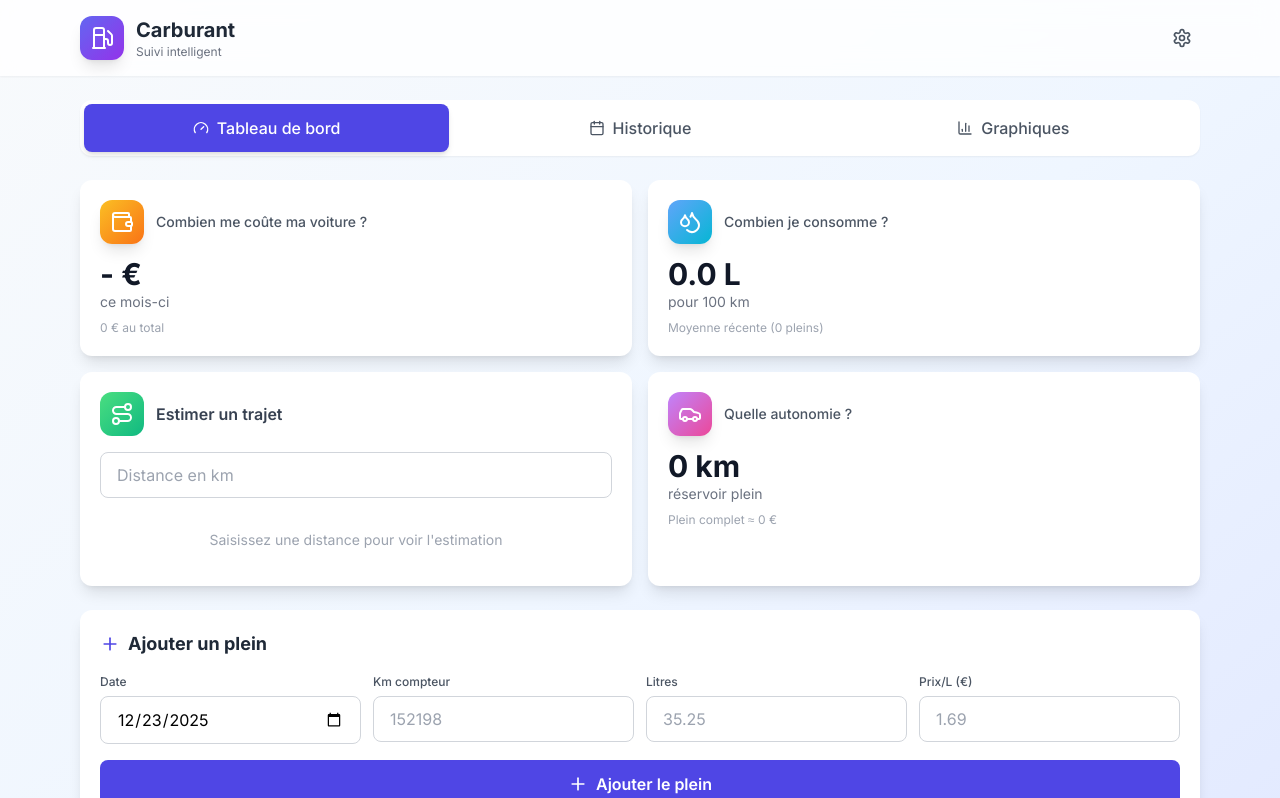
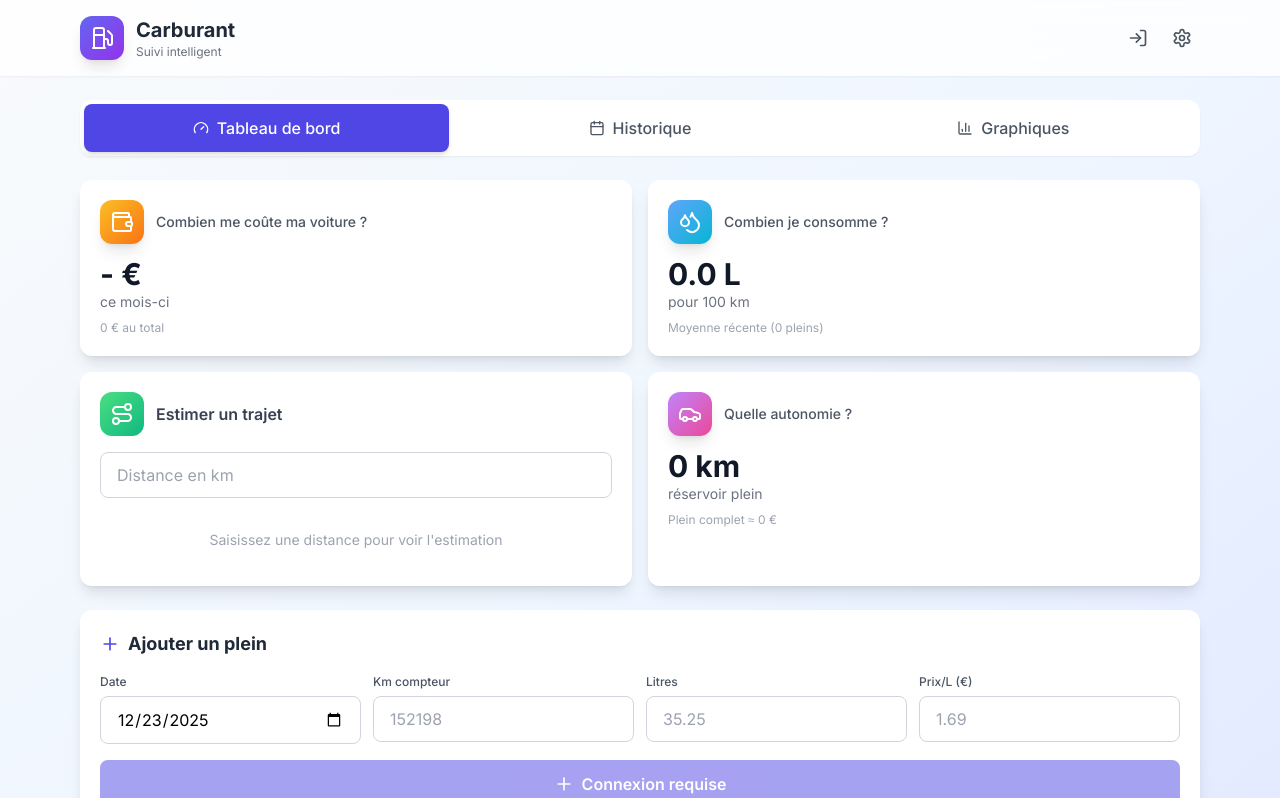
Before and after one commit to TabarBaptiste/fuel, a Next.js app: page / in a window 1280 px wide. Shown: the top 798 px of the page. Built offline with nearby package versions, Linux system fonts and the light colour scheme; no server answers; the database is empty.

Commit message:
feat: Ajouter l'authentification par code PIN et améliorer l'interface utilisateur

```diff
--- a/components/FuelConsumptionApp.tsx
+++ b/components/FuelConsumptionApp.tsx
@@ -25,6 +25,9 @@ export default function FuelConsumptionApp({ initialEntries }: Props) {
   const [tripDistance, setTripDistance] = useState('')
   const [showSettings, setShowSettings] = useState(false)
   const [activeTab, setActiveTab] = useState<'dashboard' | 'history' | 'charts'>('dashboard')
+  const [isAuthenticated, setIsAuthenticated] = useState(false)
+  const [loginError, setLoginError] = useState<string | null>(null)
+  const [loginLoading, setLoginLoading] = useState(false)
 
   const [newEntry, setNewEntry] = useState<NewEntryForm>({
     date: new Date().toISOString().split('T')[0],
@@ -116,6 +119,28 @@ export default function FuelConsumptionApp({ initialEntries }: Props) {
     if (e.key === 'Enter' && !isLoading) addEntry()
   }, [addEntry, isLoading])
 
+  const handleLogin = useCallback(async (pin: string) => {
+    setLoginLoading(true)
+    setLoginError(null)
+
+    // Simuler un délai pour l'UX
+    await new Promise(resolve => setTimeout(resolve, 500))
+
+    const correctPin = process.env.NEXT_PUBLIC_PIN_CODE
+    if (pin === correctPin) {
+      setIsAuthenticated(true)
+    } else {
+      setLoginError('Code incorrect. Veuillez réessayer.')
+    }
+
+    setLoginLoading(false)
+  }, [])
+
+  const handleLogout = useCallback(() => {
+    setIsAuthenticated(false)
+    setLoginError(null)
+  }, [])
+
   return (
     <div className="min-h-screen bg-gradient-to-br from-slate-50 via-blue-50 to-indigo-100">
       <Header
@@ -124,6 +149,11 @@ export default function FuelConsumptionApp({ initialEntries }: Props) {
         onToggleSettings={() => setShowSettings(!showSettings)}
         onTankCapacityChange={setTankCapacity}
         defaultCapacity={DEFAULT_TANK_CAPACITY}
+        isAuthenticated={isAuthenticated}
+        onLogin={handleLogin}
+        onLogout={handleLogout}
+        loginLoading={loginLoading}
+        loginError={loginError}
       />
 
       <main className="max-w-6xl mx-auto px-4 py-6 space-y-6 pb-24">
@@ -151,6 +181,7 @@ export default function FuelConsumptionApp({ initialEntries }: Props) {
             onKeyPress={handleKeyPress}
             isLoading={isLoading}
             onAddEntry={addEntry}
+            isAuthenticated={isAuthenticated}
           />
         )}
 
@@ -160,6 +191,7 @@ export default function FuelConsumptionApp({ initialEntries }: Props) {
             onDelete={deleteEntry}
             deletingId={deletingId}
             hasEntries={entries.length > 0}
+            isAuthenticated={isAuthenticated}
           />
         )}
 
--- a/components/fuel/ChartCard.tsx
+++ b/components/fuel/ChartCard.tsx
@@ -4,12 +4,16 @@ interface ChartCardProps {
     title: string
     subtitle: string
     children: React.ReactNode
+    icon?: React.ReactNode
 }
 
-export function ChartCard({ title, subtitle, children }: ChartCardProps) {
+export function ChartCard({ title, subtitle, children, icon }: ChartCardProps) {
     return (
         <div className="card p-5">
-            <h3 className="font-semibold text-gray-800 mb-1">{title}</h3>
+            <h3 className="font-semibold text-gray-800 mb-1 flex items-center gap-2">
+                {icon}
+                {title}
+            </h3>
             <p className="text-sm text-gray-500 mb-4">{subtitle}</p>
             {children}
         </div>
--- a/components/fuel/DashboardTab.tsx
+++ b/components/fuel/DashboardTab.tsx
@@ -18,6 +18,7 @@ interface DashboardTabProps {
     onKeyPress: (e: React.KeyboardEvent) => void
     isLoading: boolean
     onAddEntry: () => void
+    isAuthenticated: boolean
 }
 
 export function DashboardTab({
@@ -33,6 +34,7 @@ export function DashboardTab({
     onKeyPress,
     isLoading,
     onAddEntry,
+    isAuthenticated,
 }: DashboardTabProps) {
     return (
         <div className="space-y-6 animate-fade-in">
@@ -156,11 +158,13 @@ export function DashboardTab({
                 </div>
                 <button
                     onClick={onAddEntry}
-                    disabled={isLoading}
+                    disabled={isLoading || !isAuthenticated}
                     className="btn-primary mt-4 w-full flex items-center justify-center gap-2"
                 >
                     {isLoading ? (
                         <><Loader2 className="w-5 h-5 animate-spin" /> Ajout en cours...</>
+                    ) : !isAuthenticated ? (
+                        <><Plus className="w-5 h-5" /> Connexion requise</>
                     ) : (
                         <><Plus className="w-5 h-5" /> Ajouter le plein</>
                     )}
--- a/components/fuel/MobileEntryCard.tsx
+++ b/components/fuel/MobileEntryCard.tsx
@@ -16,9 +16,10 @@ interface MobileEntryCardProps {
     }
     onDelete: (id: number) => void
     isDeleting: boolean
+    isAuthenticated: boolean
 }
 
-export function MobileEntryCard({ entry, onDelete, isDeleting }: MobileEntryCardProps) {
+export function MobileEntryCard({ entry, onDelete, isDeleting, isAuthenticated }: MobileEntryCardProps) {
     return (
         <div className="card p-4">
             <div className="flex justify-between items-start mb-3">
@@ -26,8 +27,8 @@ export function MobileEntryCard({ entry, onDelete, isDeleting }: MobileEntryCard
                     <p className="font-semibold text-gray-800">{formatDateLong(entry.date)}</p>
                     <p className="text-sm text-gray-500">{entry.kmCompteur.toLocaleString('fr-FR')} km</p>
                 </div>
-                <button onClick={() => onDelete(entry.id)} disabled={isDeleting} className="btn-danger">
-                    {isDeleting ? <Loader2 className="w-4 h-4 animate-spin" /> : <Trash2 className="w-4 h-4" />}
+                <button onClick={() => onDelete(entry.id)} disabled={isDeleting || !isAuthenticated} className="btn-danger">
+                    {isDeleting ? <Loader2 className="w-4 h-4 animate-spin" /> : !isAuthenticated ? <span className="text-gray-400">🔒</span> : <Trash2 className="w-4 h-4" />}
                 </button>
             </div>
 
--- a/components/ui/Header.tsx
+++ b/components/ui/Header.tsx
@@ -1,5 +1,5 @@
-import React from 'react'
-import { Fuel, Settings } from 'lucide-react'
+import React, { useState } from 'react'
+import { Fuel, Settings, LogIn, LogOut, Loader2, X } from 'lucide-react'
 
 interface HeaderProps {
     tankCapacity: number
@@ -7,6 +7,11 @@ interface HeaderProps {
     onToggleSettings: () => void
     onTankCapacityChange: (value: number) => void
     defaultCapacity: number
+    isAuthenticated: boolean
+    onLogin: (pin: string) => void
+    onLogout: () => void
+    loginLoading: boolean
+    loginError: string | null
 }
 
 export function Header({
@@ -14,9 +19,27 @@ export function Header({
     showSettings,
     onToggleSettings,
     onTankCapacityChange,
-    defaultCapacity
+    defaultCapacity,
+    isAuthenticated,
+    onLogin,
+    onLogout,
+    loginLoading,
+    loginError
 }: HeaderProps) {
+    const [showLoginModal, setShowLoginModal] = useState(false)
+    const [pin, setPin] = useState('')
+
+    const handleLogin = (e: React.FormEvent) => {
+        e.preventDefault()
+        if (pin.length === 4) {
+            onLogin(pin)
+            setPin('')
+            setShowLoginModal(false)
+        }
+    }
+
     return (
+        <>
             <header className="bg-white/80 backdrop-blur-md shadow-sm sticky top-0 z-50">
                 <div className="max-w-6xl mx-auto px-4 py-4">
                     <div className="flex items-center justify-between">
@@ -29,12 +52,27 @@ export function Header({
                                 <p className="text-xs text-gray-500">Suivi intelligent</p>
                             </div>
                         </div>
+                        <div className="flex items-center gap-2">
+                            <button
+                                onClick={isAuthenticated ? onLogout : () => setShowLoginModal(true)}
+                                className={`p-2 rounded-lg hover:bg-gray-100 transition-colors ${
+                                    isAuthenticated ? 'text-green-600' : 'text-gray-600'
+                                }`}
+                                title={isAuthenticated ? 'Se déconnecter' : 'Se connecter'}
+                            >
+                                {isAuthenticated ? (
+                                    <LogOut className="w-5 h-5" />
+                                ) : (
+                                    <LogIn className="w-5 h-5" />
+                                )}
+                            </button>
                             <button
                                 onClick={onToggleSettings}
                                 className="p-2 rounded-lg hover:bg-gray-100 transition-colors"
                             >
                                 <Settings className="w-5 h-5 text-gray-600" />
                             </button>
+                        </div>
                     </div>
 
                     {showSettings && (
@@ -52,5 +90,76 @@ export function Header({
                     )}
                 </div>
             </header>
+
+            {/* Login Modal */}
+            {showLoginModal && (
+                <div className="fixed inset-0 bg-black/50 flex items-center justify-center z-50">
+                    <div className="bg-white rounded-2xl p-6 max-w-md w-full mx-4 animate-fade-in">
+                        <div className="flex items-center justify-between mb-4">
+                            <h2 className="text-lg font-semibold text-gray-800">Connexion</h2>
+                            <button
+                                onClick={() => setShowLoginModal(false)}
+                                className="p-1 hover:bg-gray-100 rounded-lg transition-colors"
+                            >
+                                <X className="w-5 h-5 text-gray-500" />
+                            </button>
+                        </div>
+
+                        <form onSubmit={handleLogin}>
+                            <div className="mb-4">
+                                <label className="block text-sm font-medium text-gray-700 mb-2">
+                                    Code PIN (4 chiffres)
+                                </label>
+                                <input
+                                    type="password"
+                                    value={pin}
+                                    onChange={(e) => {
+                                        const value = e.target.value.replace(/\D/g, '').slice(0, 4)
+                                        setPin(value)
+                                    }}
+                                    placeholder="0000"
+                                    className="input-field text-center text-2xl tracking-widest"
+                                    maxLength={4}
+                                    autoFocus
+                                />
+                            </div>
+
+                            {loginError && (
+                                <div className="mb-4 p-3 bg-red-50 border border-red-200 rounded-xl">
+                                    <p className="text-red-700 text-sm">{loginError}</p>
+                                </div>
+                            )}
+
+                            <div className="flex gap-3">
+                                <button
+                                    type="button"
+                                    onClick={() => setShowLoginModal(false)}
+                                    className="btn-secondary flex-1"
+                                >
+                                    Annuler
+                                </button>
+                                <button
+                                    type="submit"
+                                    disabled={loginLoading || pin.length !== 4}
+                                    className="btn-primary flex-1 flex items-center justify-center gap-2"
+                                >
+                                    {loginLoading ? (
+                                        <>
+                                            <Loader2 className="w-4 h-4 animate-spin" />
+                                            Vérification...
+                                        </>
+                                    ) : (
+                                        <>
+                                            <LogIn className="w-4 h-4" />
+                                            Se connecter
+                                        </>
+                                    )}
+                                </button>
+                            </div>
+                        </form>
+                    </div>
+                </div>
+            )}
+        </>
     )
 }
```
Also changed, not shown: components/fuel/ChartsTab.tsx (+11 -5 lines), components/fuel/HistoryTab.tsx (+6 -2 lines), 1 other file (tests, documents, lock files or other folders). Lines whose indentation alone changed are shown as unchanged.
